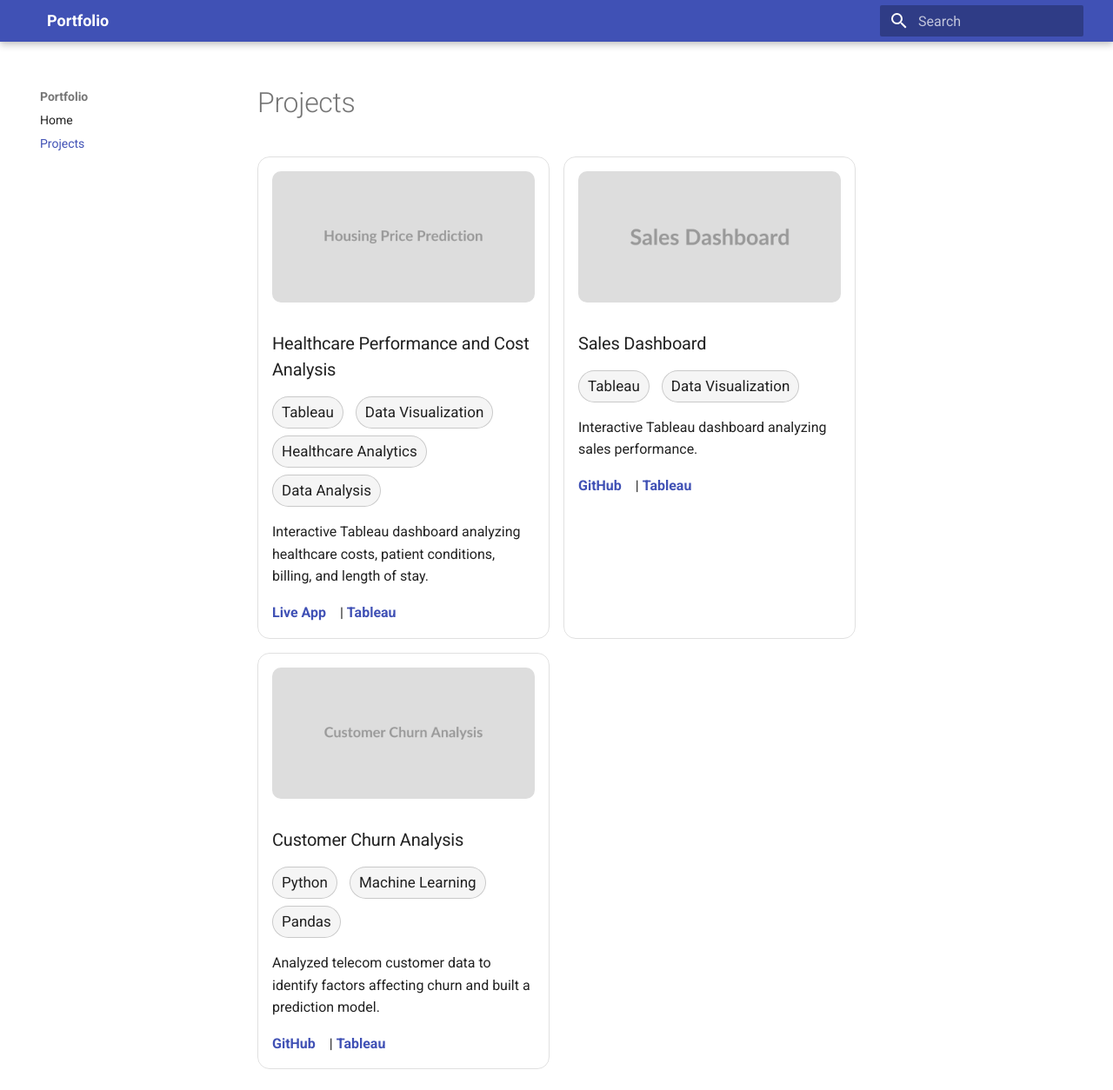
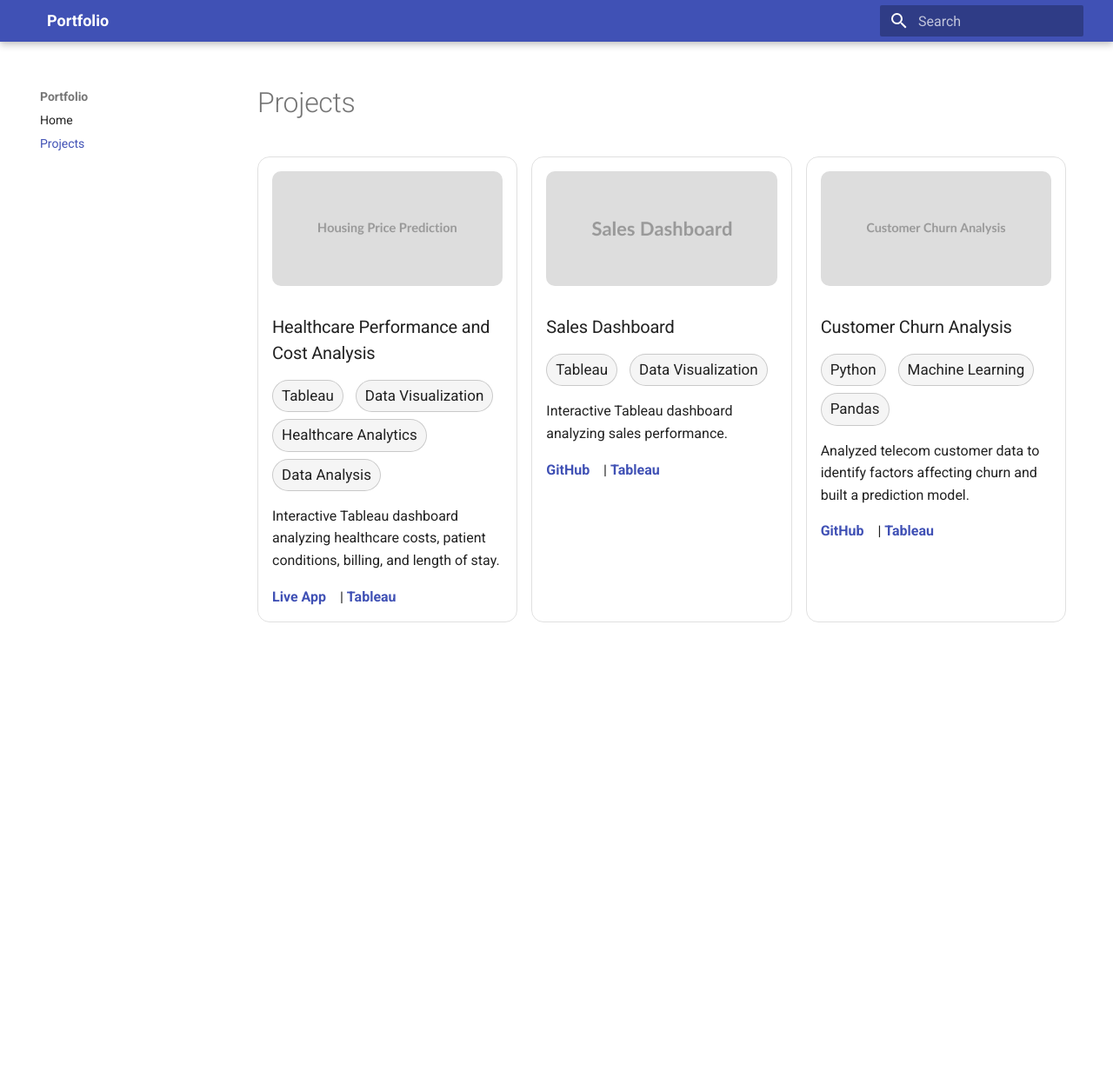
Before and after one commit to Ilie1985/2026_portfolio, an MkDocs documentation site: the page built from docs/projects.md, in a window 1280 px wide and 1254 px high. Shown: the whole window at 87% size. Built offline with MkDocs 1.6.1 and Material for MkDocs 9.7.7, drawn with Linux system fonts in a browser that asks for light colours.

Commit message:
remove toc with css

```diff
--- a/docs/stylesheets/extra.css
+++ b/docs/stylesheets/extra.css
@@ -74,6 +74,12 @@
     display: none;
 }
 
+/* Remove the right sidebar (Table of contents) */
 .md-sidebar--secondary {
-    display: none;
+    display: none !important;
 }
+
+/* Expand main content to full width */
+.md-content {
+    max-width: 100%;
+}
```
